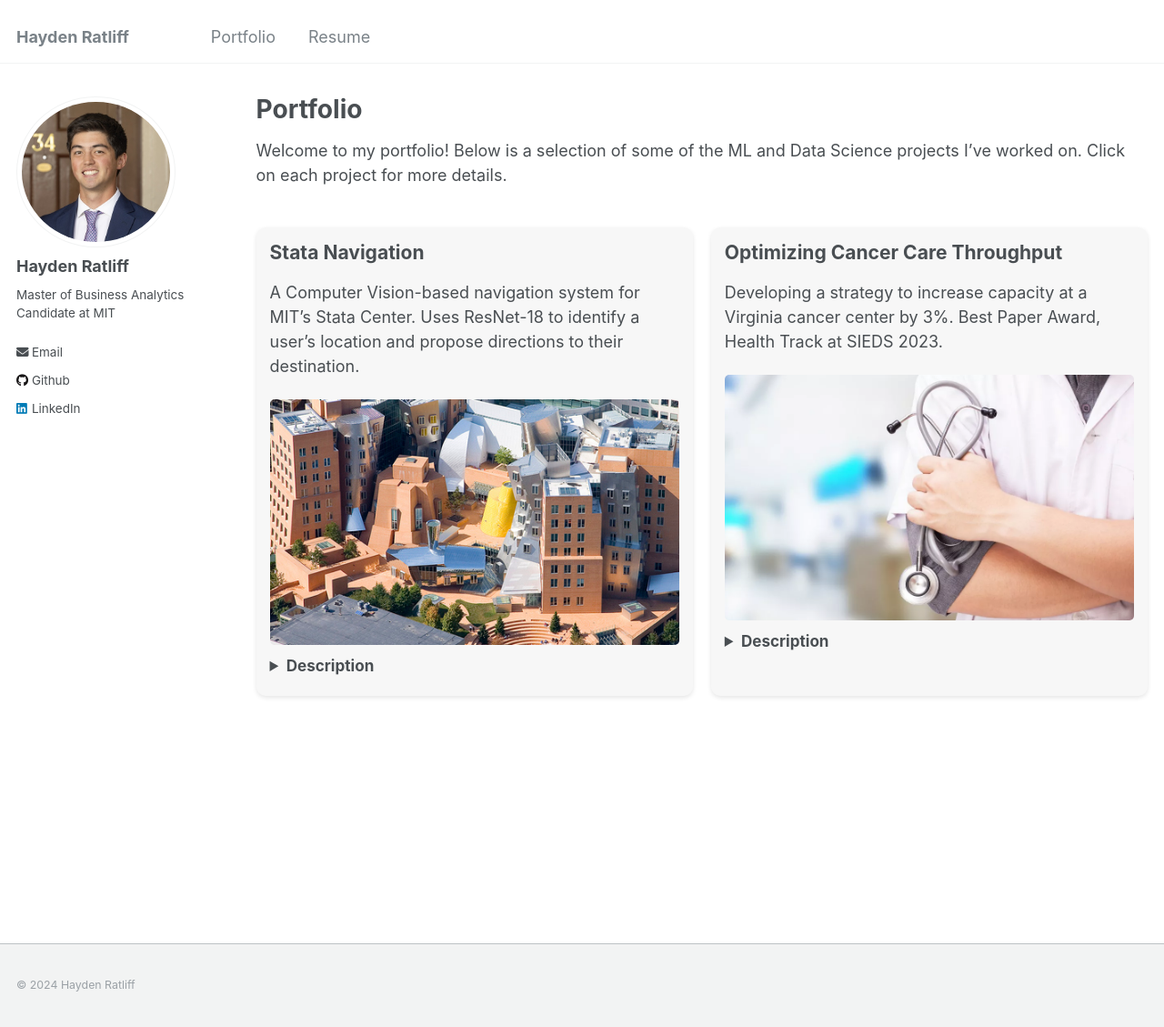
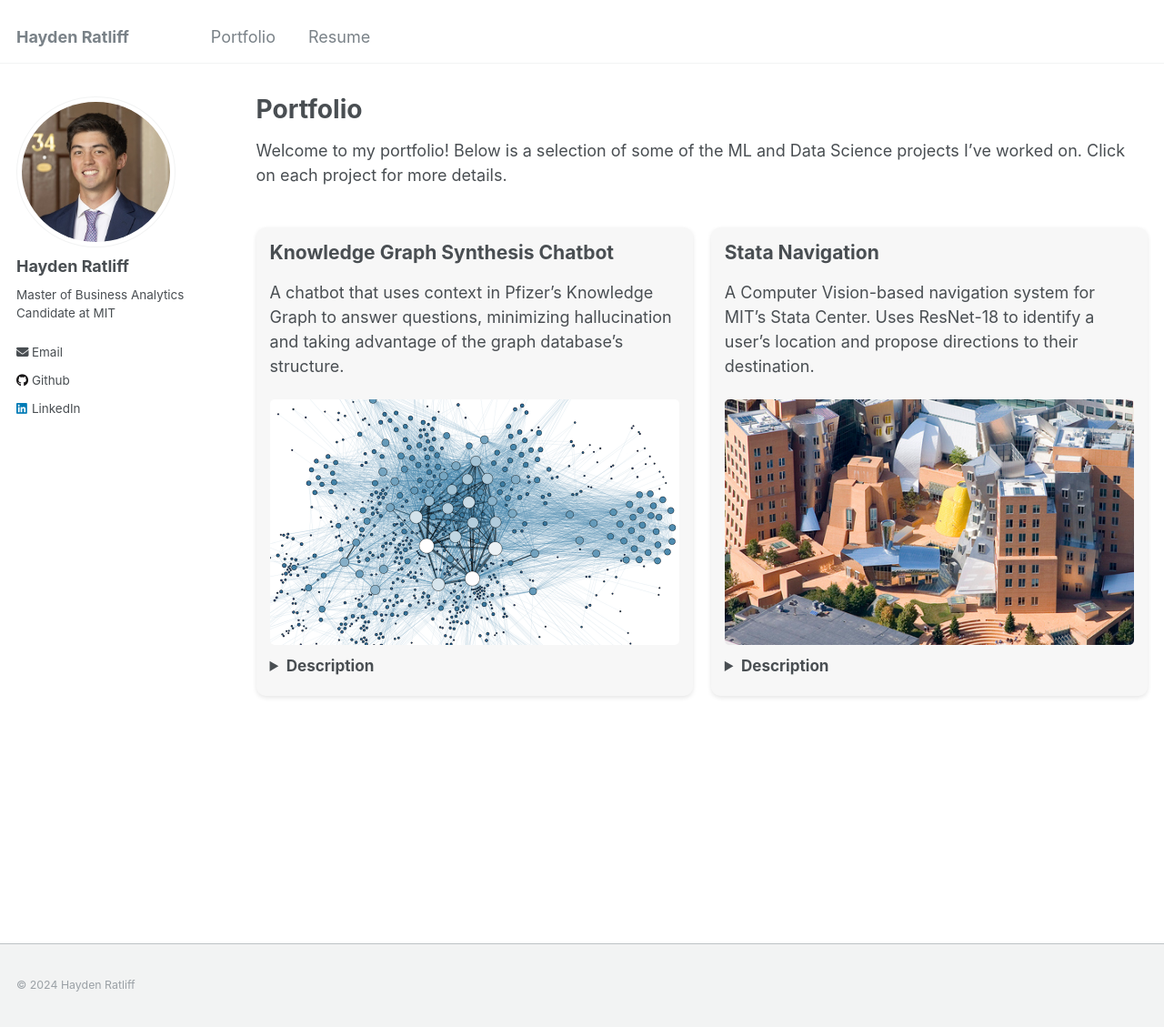
Before and after one commit to haydenratliff/haydenratliff.github.io, a Jekyll site: the page built from _pages/portfolio.md, in a window 1280 px wide and 1129 px high. Shown: the whole window at 91% size. Built offline with Jekyll 4.4.1, drawn with Linux system fonts in a browser that asks for light colours; part of the change alters nothing that is shown.

Commit message:
final updates to genai-kg-synthesis project

```diff
--- a/_data/portfolio.yml
+++ b/_data/portfolio.yml
@@ -14,24 +14,38 @@
 #   item1: "**Code:** [View on GitHub](http://github.com)"
 #   item2: "**Report:** [Read PDF](https://github.com)"
 
-- title: Wizer Pfizer - LLMs
+- title: Knowledge Graph Synthesis Chatbot
+  short_description: A chatbot that uses context in Pfizer's Knowledge Graph to answer questions, minimizing hallucination and taking advantage of the graph database's structure.
+  full_description: |
+    A dual-LLM approach to answering questions with context using Graph [Retrieval Augmented Generation](https://aws.amazon.com/what-is/retrieval-augmented-generation/), or [GraphRAG](https://neo4j.com/blog/graphrag-manifesto/).
+
+    *Methods:*
+    1. The user asks a question to the chatbot.
+    2. The chatbot uses [TinyLlama-1.1B-Chat-v1.0](https://huggingface.co/TinyLlama/TinyLlama-1.1B-Chat-v1.0) to translate the question to Cypher Query Language using few-shot learning.
+    3. The chatbot executes the generated query on a Neo4j Knowledge Graph database to retrieve context for the question.
+    4. The chatbot uses [deepset/roberta-base-squad2](https://huggingface.co/deepset/roberta-base-squad2) to answer the question using the context extracted from the database. If no context is extracted or the query was invalid, answers "I don't know."
+    5. The chatbot returns the answer to the user.
+
+    *Results:*
+    - Projected to save up to 14 minutes per question asked for Pfizer manufacturers.
+    - Hallucination free on small testing dataset.
+    - Infers answer from the database.
+    - Works in 10-15 seconds on laptop GPU.
+
+    This project was conducted in collaboration with Anne Castille Buisson, as part of our MIT Capstone Project with Pfizer's Operations and Insights Team.
+  image: /images/portfolio/graph_cropped.png
+  item1: "**Code:** Private - ask me about it!"
+  item2: "**Presentation:** Coming soon at the [MIT Capstone Showcase](https://www.analyticscapstone.mit.edu/showcase/2024-capstone-showcase)"
+  item3: "**Poster:** Coming soon at the MIT Capstone Showcase"
+
+- title: Automating Knowledge Transfer
   short_description: Using LLMs to connect people to knowledge, faster.
   full_description: |
-      Coming soon!
+    Coming soon!
   image: /images/500x300.png
-  item1: "**Code:** Private"
-  item2: "**Presentation:** Coming soon!"
-  item3: "**Poster:** Coming soon!"
-  show: false
-
-- title: Wizer Pfizer - ChatBot
-  short_description: Using LLMs to connect people to knowledge, faster.
-  full_description: |
-      Coming soon!
-  image: /images/500x300.png
-  item1: "**Code:** Private"
-  item2: "**Presentation:** Coming soon!"
-  item3: "**Poster:** Coming soon!"
+  item1: "**Code:** Private - ask me about it!"
+  item2: "**Presentation:** Coming soon at the [MIT Capstone Showcase](https://www.analyticscapstone.mit.edu/showcase/2024-capstone-showcase) on August 16"
+  item3: "**Poster:** Coming soon at the MIT Capstone Showcase on August 16"
   show: false
 
 - title: Stata Navigation
@@ -41,7 +55,7 @@
 
     *Methods:*
     1. The user uploads an image from the first floor of the Stata Center and a desired destination.
-    2. The system uses ResNet-18 to identify the user's location based on the uploaded image.
+    2. The system uses [ResNet-18](https://pytorch.org/vision/main/models/generated/torchvision.models.resnet18.html) to identify the user's location based on the uploaded image.
     3. The system uses Dijkstra's algorithm to find the shortest path between the user's location and their destination.
     4. The system returns navigation instructions to the user.
 
@@ -88,11 +102,24 @@
 - title: Optimizing Cancer Care Throughput
   short_description: Developing a strategy to increase capacity at a Virginia cancer center by 3%. Best Paper Award, Health Track at SIEDS 2023.
   full_description: |
-      Coming soon!
+    An image-based system for navigating MIT's Stata Center, a notoriously complex building.
+
+    *Methods:*
+    1. X
+    2. Y
+    3. Z
+
+    *Results:*
+    - Item 1
+    - Item 2
+
+    This project was conducted in collaboration with Krish Datta and Sara Pasquino, as part of MIT's 6.8300: Advances in Computer Vision course.
+    An image-based system for navigating MIT's Stata Center, a notoriously complex building.
   image: /images/portfolio/doctor_cropped.png
   item1: "**Code:** Coming soon!"
   # item1: "**Code:** [View on GitHub](https://github.com/haydenratliff/optimizing-infusion-center-throughput)"
   item2: "**Publication:** [Read on IEEE](http://doi.org/10.1109/SIEDS58326.2023.10137795)"
+  show: false
 
 - title: Visualizing Education Inequality
   short_description: Coming soon!
```
